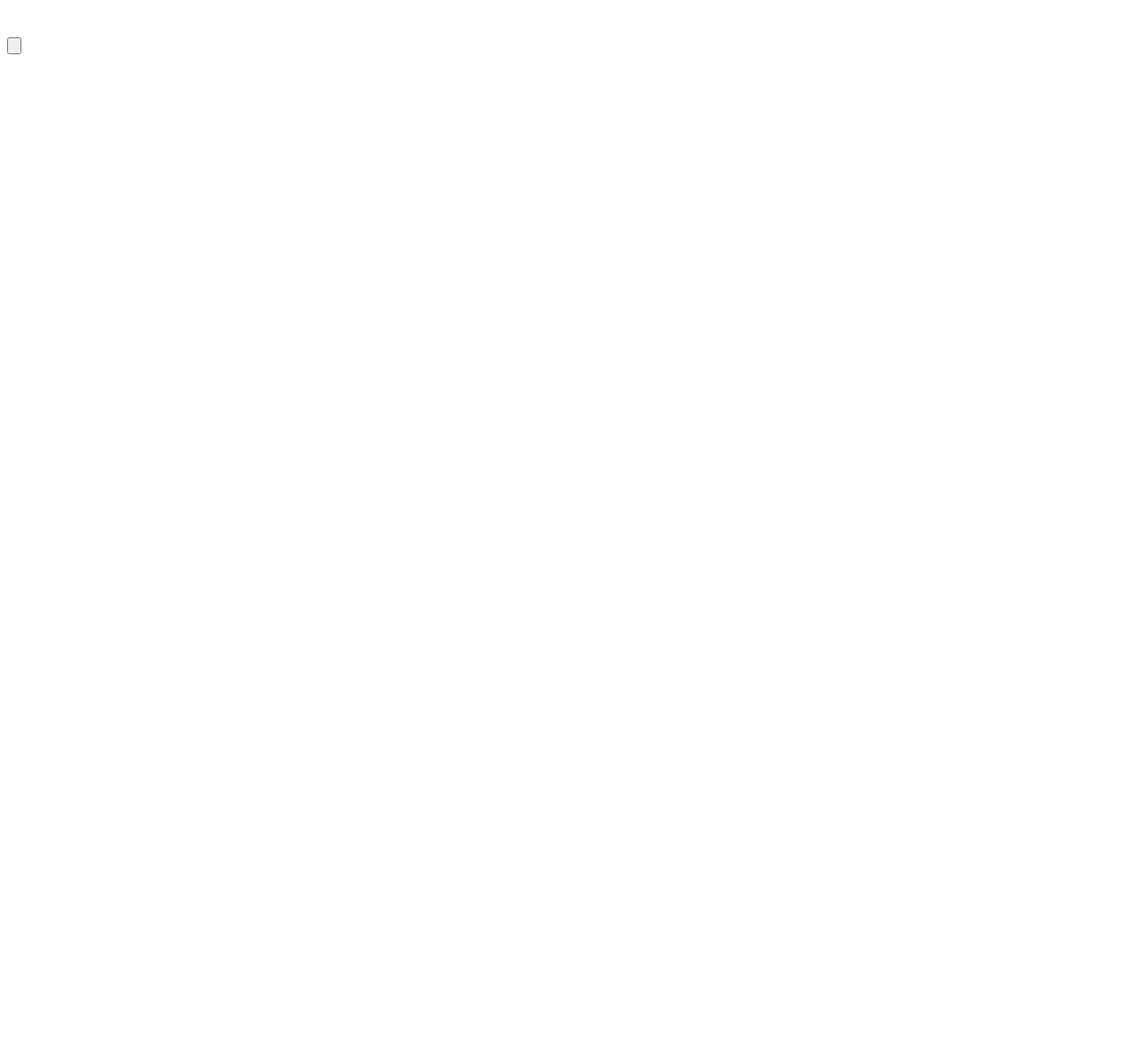
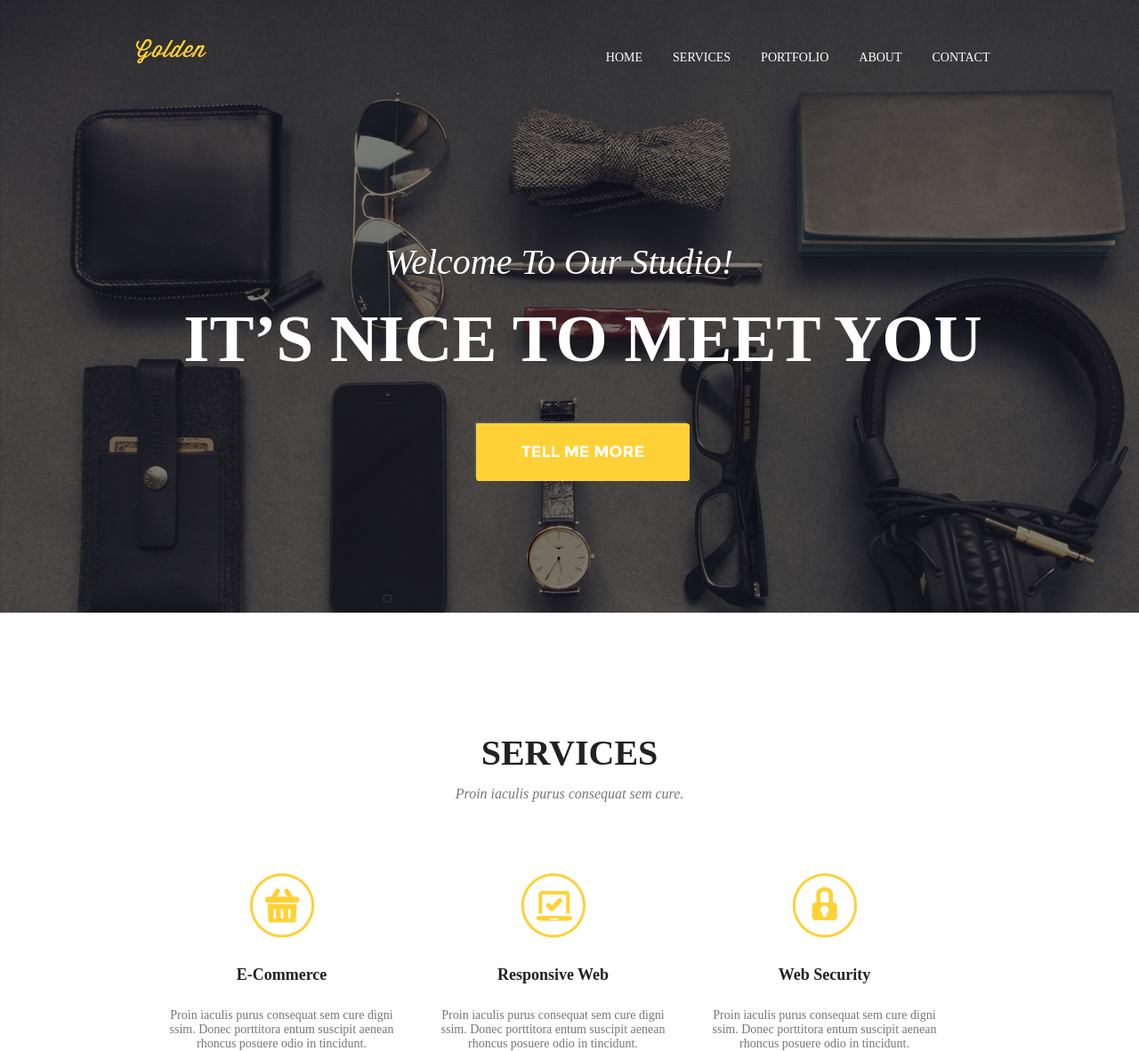
Before and after one commit to MiKolka7/ruslan82, a plain HTML site: page index.html in a window 1280 px wide. Shown: the whole page at 89% size. Before the commit the page ends 800 px from the top, so only its background shows below. Drawn offline with Linux system fonts and the light colour scheme.

Commit message:
первая часть лендинга

```diff
--- /dev/null
+++ b/css/reset.css
@@ -0,0 +1,102 @@
+@charset "utf-8";
+
+html, body, div, h1, h2, h3, p, b, i, strong, em, strike, sub, sup, ul, ol, li,
+blockquote, form, imput, textarea, select, button, td, tr, th, table, span,
+header, footer, article, aside, nav, section, hgroup  {
+	padding: 0;
+	margin: 0;
+	vertical-align: baseline;
+}
+
+header, footer, article, aside, nav, section, hgroup { display: block; }
+
+html { overflow-y:  scroll; }
+
+body {
+	background: #fff;
+	color: #222;
+	font-family: serif;
+	font-size: 100%;
+}
+
+img {
+	border:  none;
+	outline:  none;
+}
+
+a {
+	color: #12c;
+	text-decoration: underline;
+}
+
+a:hover {
+	color: #12c;
+	text-decoration: none;
+}
+
+a:visited,
+a:active {
+	outline: none;
+}
+
+ul {
+	list-style: disc outside;
+	padding-left: 20px;
+}
+
+ul li { padding-left: 2px; }
+
+ol {
+	list-style: decimal outside;
+	padding-left: 22px;
+}
+
+nav ol, nav ul {
+	list-style: none;
+	padding: 0;
+}
+
+nav li {
+	display: block;
+}
+
+input,
+select,
+textarea {
+	display: block;
+	border:  1px solid #666;
+	font-family: serif;
+	outline: none;
+	vertical-align: top;
+    box-sizing:  border-box;
+}
+
+textarea {
+	resize: none;
+	overflow-x: hidden;
+	overflow-y: auto;
+}
+
+sub, sup {
+	font-size: 70%;
+	line-height: 0;
+	vertical-align: baseline;
+	position: relative;
+}
+
+sub { bottom: -0.5em; }
+sup { top: -0.5em; }
+
+b, strong { font-weight: bold; }
+i, em { font-style: italic; }
+
+h1 { font-size:  2em;}
+h2 { font-size:  1.5em; }
+h3 { font-size:  1.17em; }
+
+small { font-size: 85%;}
+
+table, td {
+	border-collapse: collapse;
+	border-spacing: none;
+}
--- /dev/null
+++ b/css/style.css
@@ -0,0 +1,108 @@
+.section {
+	background-color: black;
+	background-image: url("../img/fon.png");
+}
+
+.container {
+	width: 975px;
+	margin: 0 auto;
+}
+
+.logo {
+	padding-top: 44px;
+}
+
+.menu {
+	float: right;
+	padding-top: 44px;
+}
+
+.menu_sub {
+	color: white;
+	font-family: Montserrat;
+	font-size: 14px;
+	font-weight: 400;
+	line-height: 41px;
+	text-transform: uppercase;
+	text-decoration: none;
+	padding: 15px;
+}
+
+.welcome {
+	color: white;
+	font-family: DroidSerif;
+	font-size: 40px;
+	font-style: italic;
+	margin-left: 280px;
+	margin-top: 195px;
+}
+
+.title {
+	color: white;
+	font-family: Montserrat;
+	font-size: 75px;
+	font-weight: 700;
+	text-transform: uppercase;
+	margin-top: 20px;
+	margin-left: 30px;
+	text-align: center;
+}
+
+.view {
+	width: 240px;
+	height: 65px;
+	background-color: #fed136 ;
+	border-radius: 2px;
+	color: white;
+	font-family: Montserrat;
+	font-size: 18px;
+	font-weight: 700;
+	text-transform: uppercase;
+	margin-top: 50px;
+	margin-left: 380px;
+	margin-bottom: 150px;
+}
+
+.section-title {
+	color: #222;
+	font-family: Montserrat;
+	font-size: 40px;
+	font-weight: 700;
+	line-height: 75px;
+	text-transform: uppercase;
+	text-align: center;
+	margin-top: 120px;
+}
+
+.section-description {
+	color: #777;
+	font-family: DroidSerif;
+	font-size: 16px;
+	font-style: italic;
+	text-align: center;
+}
+
+.services {
+	display: inline-block;
+	width: 274px;
+	height: 187px;
+	margin-top: 80px;
+	margin-left: 27px;
+	text-align: center;
+}
+
+.text {
+	color: #222;
+	font-family: Montserrat;
+	font-size: 18px;
+	font-weight: 700;
+	line-height: 75px;
+}
+
+.text_sub {
+	color: #777;
+	font-family: RobotoSlab;
+	font-size: 14px;
+	font-weight: 400;
+	margin-bottom: 120px;
+}
--- a/index.html
+++ b/index.html
@@ -2,36 +2,52 @@
 <html lang="en">
 <head>
 	<meta charset="UTF-8">
+	<link rel="stylesheet" href="css/reset.css">
+	<link rel="stylesheet" href="css/style.css">
 	<title>Studio</title>
 </head>
 <body>
-<section>
-	<header>
-		<img src="" alt="">
-		<nav>
-			<a href=""></a>
-			<a href=""></a>
-			<a href=""></a>
-			<a href=""></a>
-			<a href=""></a>
-		</nav>
-	</header>
-	<p></p>
-	<p></p>
-	<button><p></p></button>
+<section class="section">
+	<div class="container">
+		<header>
+			<img class="logo" src="img/logo.png" alt="">
+			<nav class="menu">
+			<a class="menu_sub" href="">Home</a>
+			<a class="menu_sub" href="">Services</a>
+			<a class="menu_sub" href="">Portfolio</a>
+			<a class="menu_sub" href="">About</a>
+			<a class="menu_sub" href="">Contact</a>
+			</nav>
+		</header>
+
+	<p class="welcome">Welcome To Our Studio!</p>
+	<p class="title">It’s nice to Meet you</p>
+
+		<button class="view">
+			<img src="img/tell me.png" alt="">
+		</button>
+	</div>
 </section>
 <section>
-	<p></p>
-	<p></p>
-	<div><p></p></div>
-	<div></div>
-	<div></div>
+	<div class="container">
+		<p class="section-title">Services</p>
+		<p class="section-description">Proin iaculis purus consequat sem cure.</p>
+		<div class="services">
+			<img src="img/2-layers.png" alt="">
+			<p class="text">E-Commerce</p>
+			<p class="text_sub">Proin iaculis purus consequat sem cure digni ssim. Donec porttitora entum suscipit aenean rhoncus posuere odio in tincidunt.</p>
+		</div>
+		<div class="services">
+			<img src="img/3-layers.png" alt="">
+			<p class="text">Responsive Web</p>
+			<p class="text_sub">Proin iaculis purus consequat sem cure digni ssim. Donec porttitora entum suscipit aenean rhoncus posuere odio in tincidunt.</p>
+		</div>
+		<div class="services">
+			<img src="img/4-layers.png" alt="">
+			<p class="text">Web Security</p>
+			<p class="text_sub">Proin iaculis purus consequat sem cure digni ssim. Donec porttitora entum suscipit aenean rhoncus posuere odio in tincidunt.</p>
+		</div>
+	</div>
 </section>
-<section></section>
-<section></section>
-<section></section>
-<section></section>
-<section></section>
-
 </body>
 </html>
```
Also changed, not shown: img/2-layers.png (added), img/3-layers.png (added), img/4-layers.png (added), img/fon.jpg (added), img/fon.png (added), img/logo.png (added), img/tell me.png (added).
